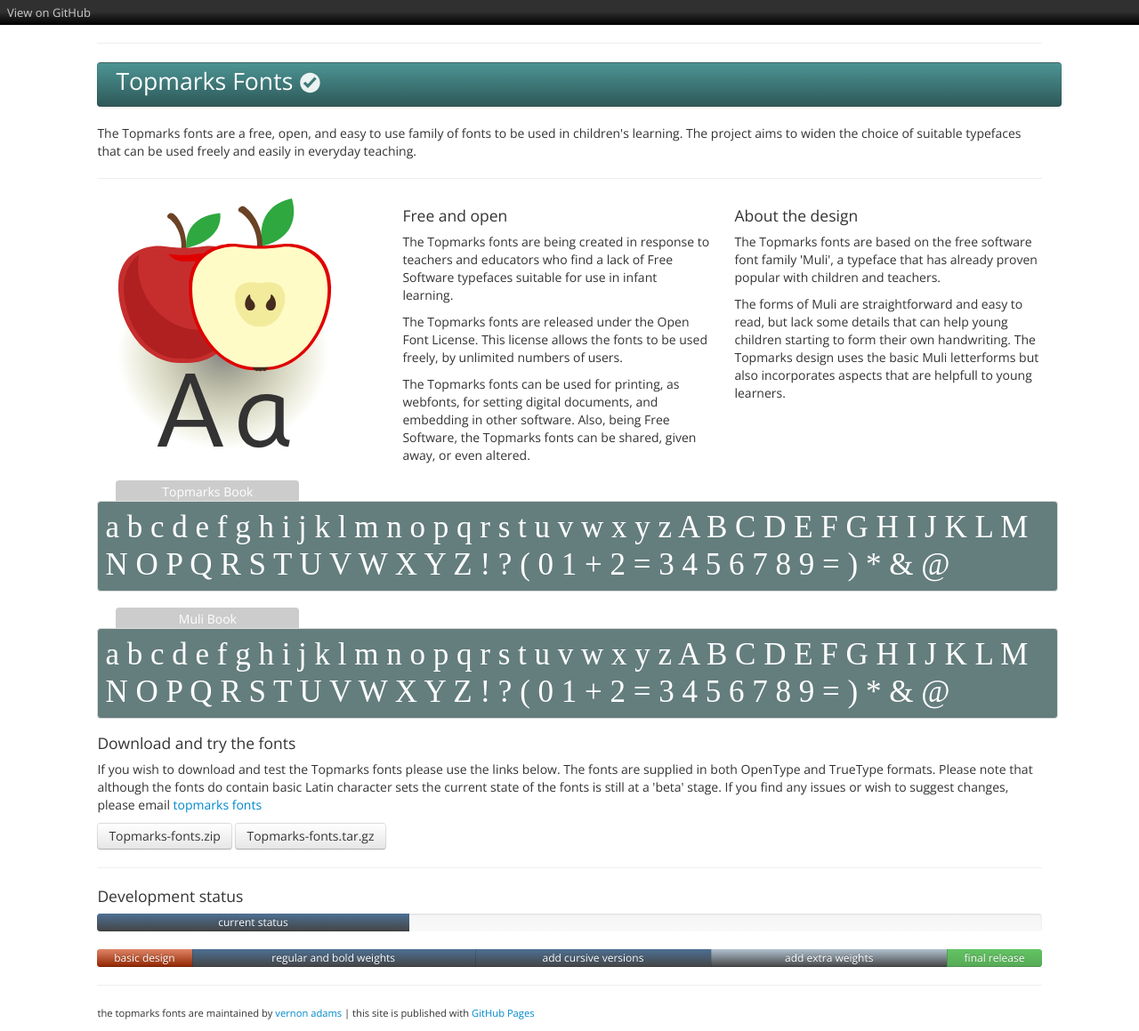
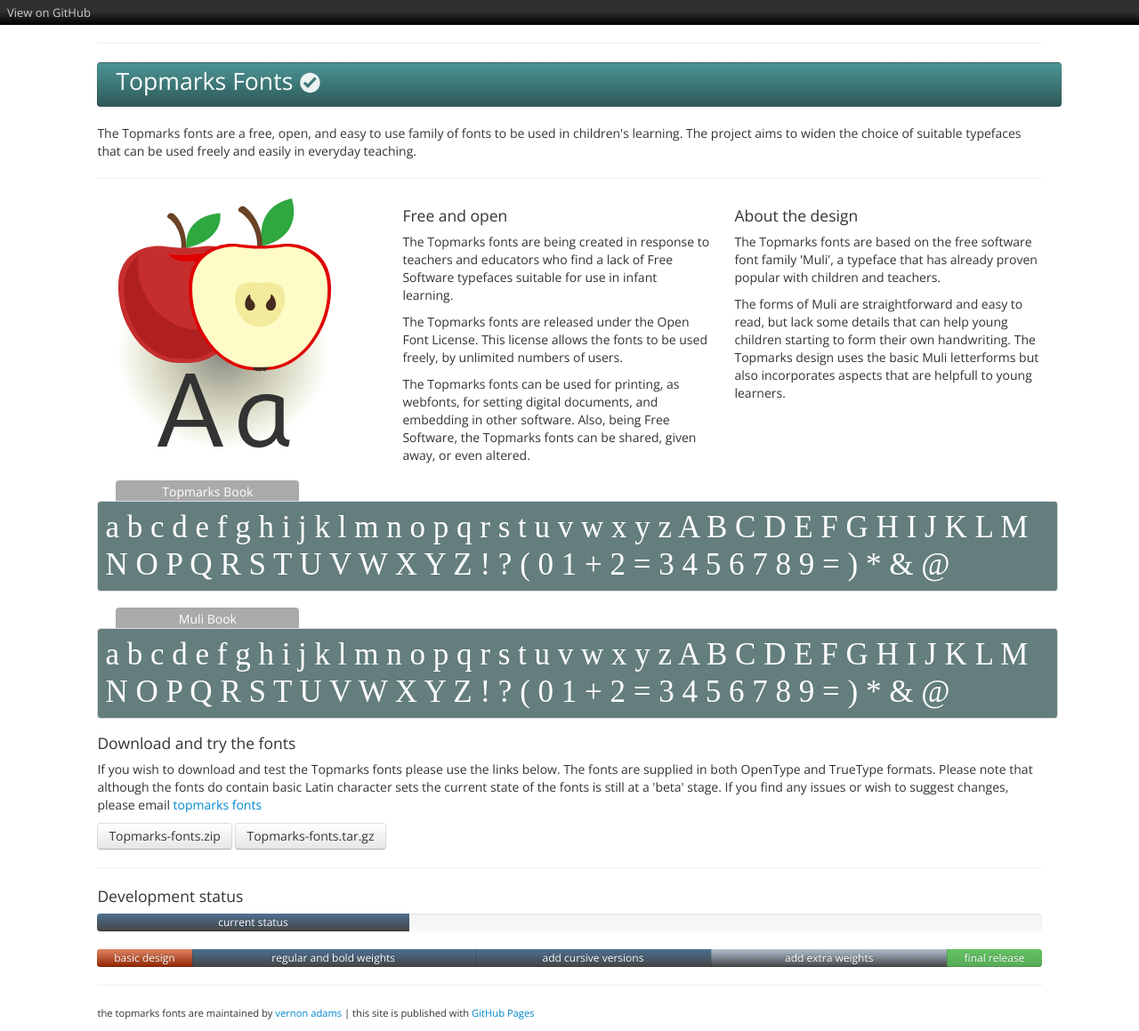
Before and after one commit to vernnobile/topmarks, a Jekyll site: the page built from index.html, in a window 1280 px wide. Shown: the whole page at 89% size. Built offline with Jekyll 4.4.1, drawn with Linux system fonts in a browser that asks for light colours; some web fonts are replaced.

Commit message:
Update stylesheet.css

```diff
--- a/stylesheets/stylesheet.css
+++ b/stylesheets/stylesheet.css
@@ -2,7 +2,7 @@
 width:200px;
 text-align:center;
 margin-left:21px;
-background-color:#ccc;
+background-color:#aaa;
 color:#fff;
 padding:3px 3px 0px 3px;
 border-bottom-left-radius:0px;
```
